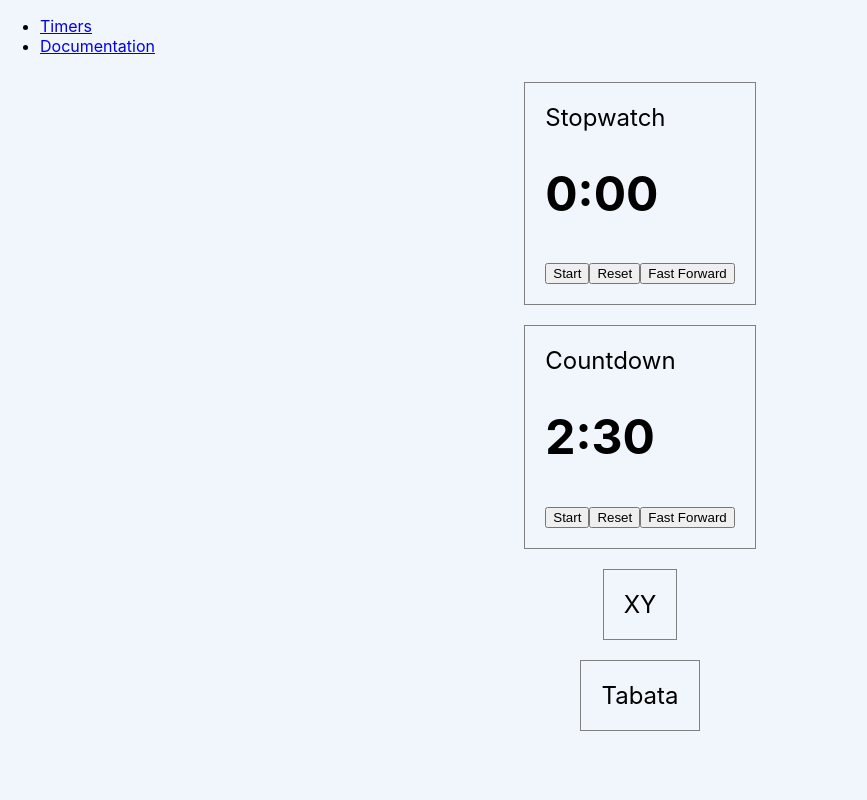
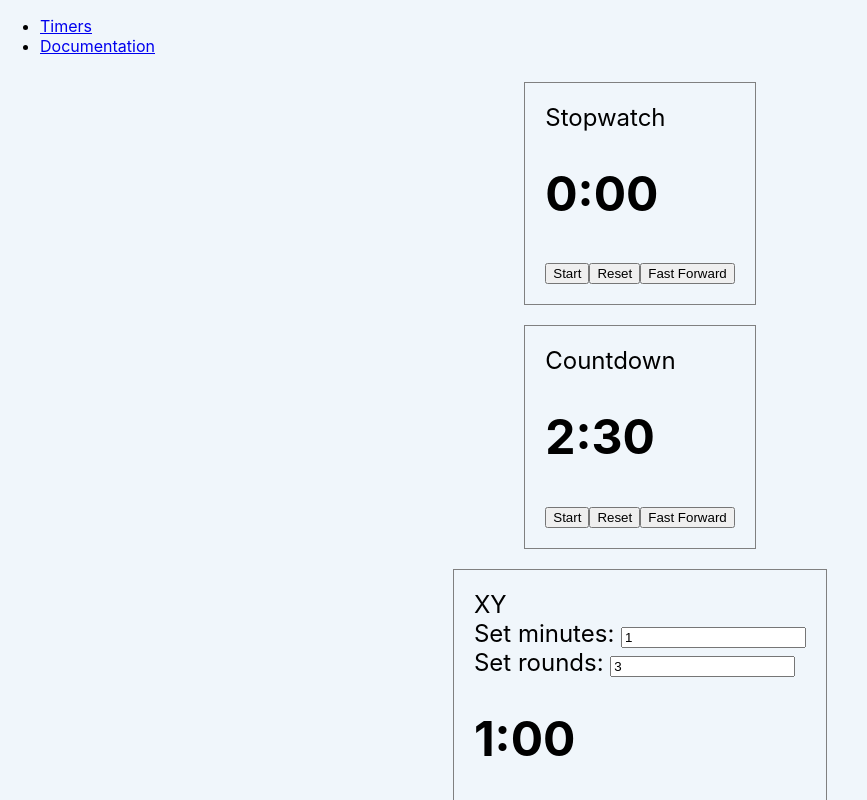
Before and after one commit to prof-tejera/assignment-1-itsweebs, a React (Create React App) app: page / in a window 1280 px wide. Shown: the whole page, without its empty margins (0-867 px from the left). Built offline with nearby package versions, Linux system fonts and the light colour scheme.

Commit message:
created XY timer

```diff
--- a/src/components/timers/Countdown.js
+++ b/src/components/timers/Countdown.js
@@ -51,7 +51,7 @@ const Countdown = () => {
         setIsRunning(false);
     };
 
-    //render the countdown timer and control buttons
+    //render timer and control buttons
     return (
         <div>
             <DisplayTime>
--- a/src/components/timers/Stopwatch.js
+++ b/src/components/timers/Stopwatch.js
@@ -51,7 +51,7 @@ const Stopwatch = () => {
         setIsRunning(false);
     };
 
-    //render the stopwatch and control buttons
+    //render timer and control buttons
     return (
         <div>
             <DisplayTime>
--- a/src/components/timers/XY.js
+++ b/src/components/timers/XY.js
@@ -1,3 +1,104 @@
-const XY = () => null;
+import { useState, useEffect } from "react";
+import Panel from "../generic/Panel.js";
+import Button from "../generic/Button.js";
+import DisplayTime from "../generic/DisplayTime.js";
+import Input from "../generic/Input.js";
+import DisplayRounds from "../generic/DisplayRounds.js";
+
+const XY = () => {
+    //state to keep track of time in seconds
+    const [time, setTime] = useState(60);
+    //state to keep track of the total number of rounds
+    const [rounds, setRounds] = useState(3);
+    //state to keep track of the current round
+    const [currentRound, setCurrentRound] = useState(1);
+    //state to determine if the timer is running
+    const [isRunning, setIsRunning] = useState(false);
+
+    //handle timer logic
+    useEffect(() => {
+        let interval;
+
+        //if the timer is running and there is time left, decrease the time by 1 every second
+        if (isRunning && time > 0) {
+            interval = setInterval(() => {
+                setTime((prevTime) => prevTime - 1);
+            }, 1000);
+        }
+        //if time runs out and there are more rounds to go, move to the next round
+        else if (isRunning && time === 0 && currentRound < rounds) {
+            setCurrentRound((prevRound) => prevRound + 1);
+            setTime(60); //reset time
+        }
+        //if the time runs out and all rounds are completed, clear the interval
+        else if (!isRunning || (time === 0 && currentRound === rounds)) {
+            clearInterval(interval);
+        }
+
+        //clear the interval when the component unmounts or timer stops
+        return () => clearInterval(interval);
+    }, [isRunning, time, currentRound, rounds]); // Dependencies for useEffect.
+
+    //format time in minutes and seconds
+    const formatTime = (time) => {
+        const minutes = Math.floor(time / 60);
+        const seconds = time % 60;
+        return `${minutes}:${seconds < 10 ? '0' : ''}${seconds}`;
+    };
+
+    //function to start or pause the timer
+    const startPauseTimer = () => {
+        setIsRunning(!isRunning);
+    };
+
+    //function to reset the timer
+    const resetTimer = () => {
+        setIsRunning(false);
+        setTime(60);
+        setCurrentRound(1);
+    };
+
+    //function to forward to end of round
+    const fastForwardTimer = () => {
+        setTime(0);
+        setCurrentRound(rounds);
+        setIsRunning(false);
+    };
+
+    //handle changes in X input (minutes)
+    const handleXChange = (e) => {
+        const newValue = Math.max(0, parseInt(e.target.value, 10));
+        if (!isNaN(newValue)) {
+            setTime(newValue * 60); //convert minutes to seconds
+        }
+    };
+
+    //handle changes in Y input (rounds)
+    const handleYChange = (e) => {
+        const newValue = Math.max(1, parseInt(e.target.value, 10));
+        if (!isNaN(newValue)) {
+            setRounds(newValue);
+        }
+    };
+
+    //render timer and control buttons
+    return (
+        <div>
+            <Panel>
+                <Input label="Set minutes" value={time / 60} onChange={handleXChange} />
+                <Input label="Set rounds" value={rounds} onChange={handleYChange} />
+            </Panel>
+            <DisplayTime>
+                <span>{formatTime(time)}</span>
+            </DisplayTime>
+            <DisplayRounds currentRound={currentRound} totalRounds={rounds} />
+            <Panel>
+                <Button label={isRunning ? 'Pause' : 'Start'} onClick={startPauseTimer} />
+                <Button label="Reset" onClick={resetTimer} />
+                <Button label="Fast Forward" onClick={fastForwardTimer} />
+            </Panel>
+        </div>
+    );
+};
 
 export default XY;
```
